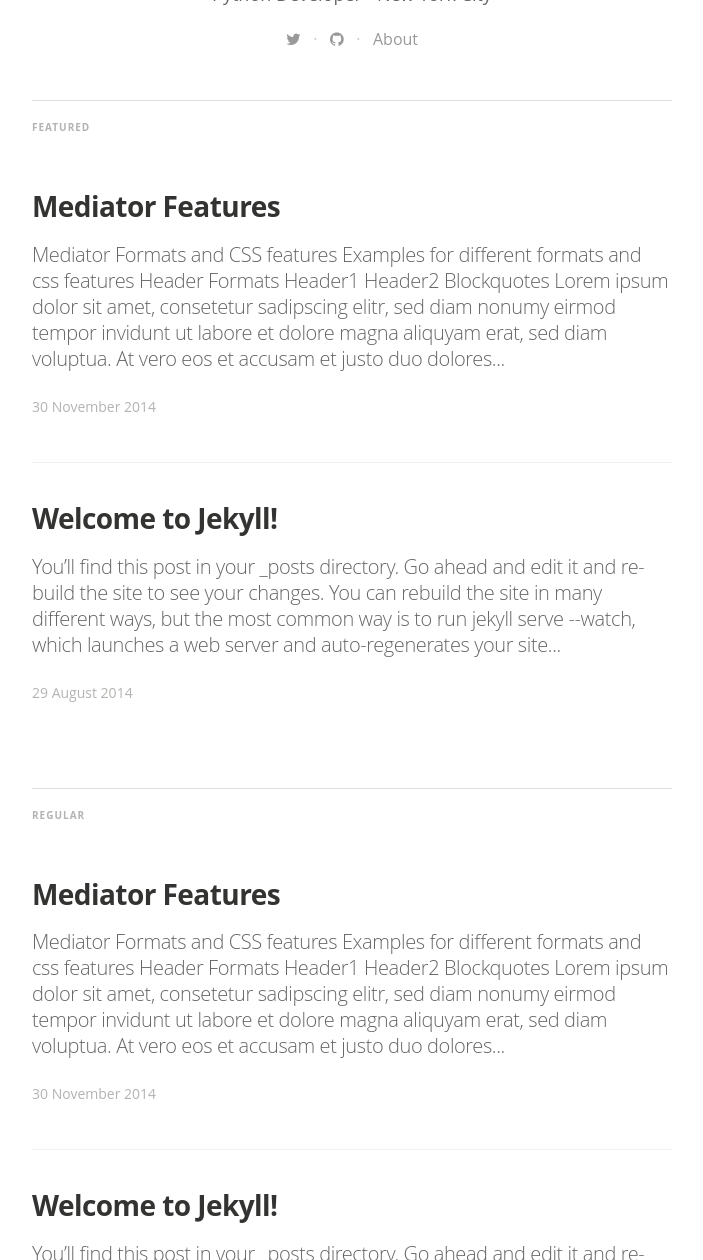
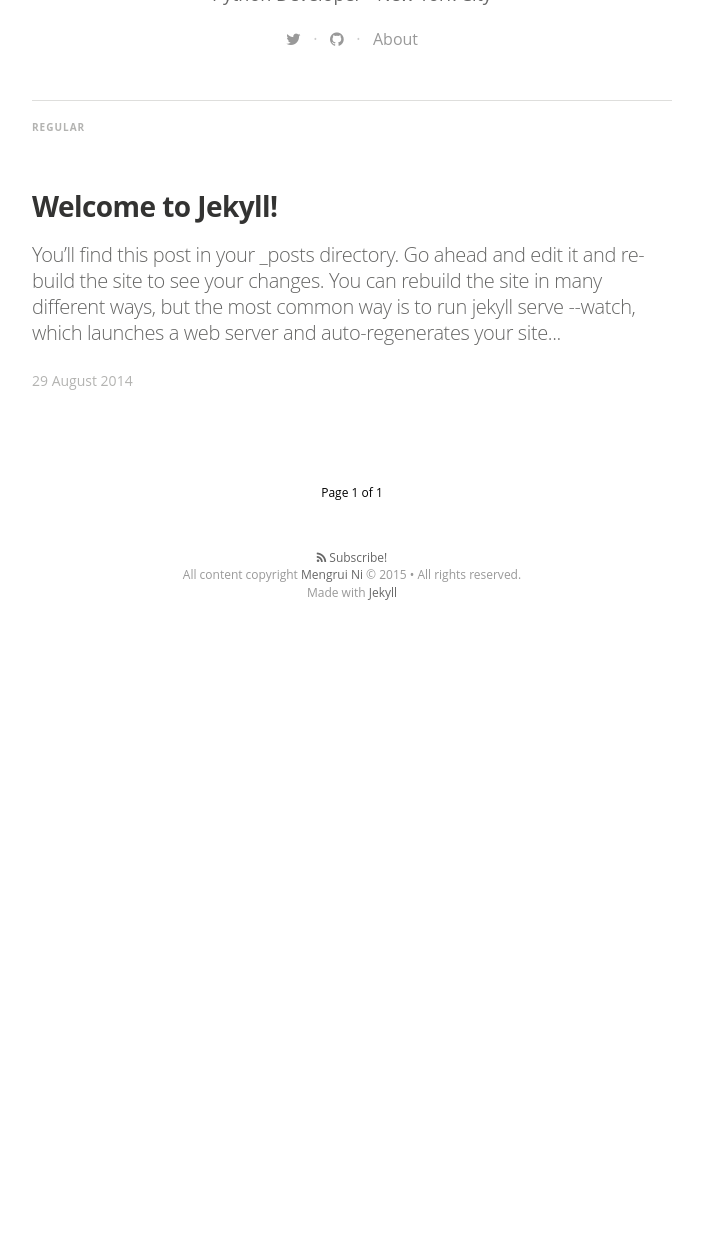
Before and after one commit to mninmr/mninmr.github.io, a Jekyll site: the page built from index.html, in a window 1280 px wide and 1400 px high, scrolled down 471 px, cut to the strip 140-1400 px from the top of the window. Shown: the whole strip, without its empty margins (288-991 px from the left). Built offline with Jekyll 4.4.1, drawn with Linux system fonts in a browser that asks for light colours; nearby versions of some CDN libraries; some web fonts are replaced; Markdown is read by kramdown in place of the engine named in the settings; the list of posts is cut into pages by our own code; after the commit the page ends 1261 px from its top, so only the background shows below that.

Commit message:
clean up site

```diff
--- a/_posts/2014-11-30-mediator_features.markdown
+++ /dev/null
@@ -1,39 +0,0 @@
----
-layout: post
-title:  "Mediator Features"
-date:   2014-11-30 14:34:25
-categories: mediator feature
-tags: featured
-image: /assets/article_images/2014-11-30-mediator_features/night-track.JPG
----
-#Mediator Formats and CSS features
-
-Examples for different formats and css features
-
-#Header Formats
-#Header1
-##Header2
-
-#Blockquotes
->Lorem ipsum dolor sit amet, consetetur sadipscing elitr, sed diam nonumy eirmod tempor invidunt ut labore et dolore magna aliquyam erat, sed diam voluptua. At vero eos et accusam et justo duo dolores et ea rebum. Stet clita kasd gubergren, no sea takimata sanctus
-
-#Lists
-##orderd lists
-1. one
-2. two
-3. three
-
-##unorderd lists
-- Apple
-- Banana
-- Plum
-
-#Links
-This is an [example link](http://example.com/ "With a Title").
-
-#Combinations
->Lorem ipsum dolor sit amet, consetetur sadipscing elitr, sed diam nonumy eirmod tempor invidunt ut labore et dolore magna aliquyam erat, sed diam voluptua. At vero eos et accusam et justo duo dolores et ea rebum. Stet clita kasd gubergren, no sea takimata sanctus
->
-> - Apple
-> - Banana
-> - Plum
--- a/index.html
+++ b/index.html
@@ -30,7 +30,7 @@
 
 <main class="content" role="main">
 
-    {% if site.tags.featured %}
+    <!-- {% if site.tags.featured %}
     <h5 class="index-headline featured"><span>Featured</span></h5>
 
     <div class="container featured">
@@ -44,13 +44,13 @@
               <p>{{ post.content | strip_html | truncatewords: 50 }}</p>
             </section>
             <div class="post-meta">
-              <time datetime="{{ post.date | date_to_long_string }}">{{ post.date | date_to_long_string }}</time>
+              <time datetime="{{ post.date | date_to_long_string }}">{{ post.date | date_to_long_string }}</time> -->
   <!--            <span class="post-tags-set">on {{#foreach tags}}<span class="post-tag-{{slug}}">{{#if @first}}{{else}}, {{/if}}<a href="/tag/{{slug}}">{{name}}</a></span>{{/foreach}}</span>-->
-            </div>
+            <!-- </div>
           </div>
         </article>
       {% endfor %}
-    </div>
+    </div> -->
 
     <h5 class="index-headline normal"><span>Regular</span></h5>
     {% endif %}
```
Also changed, not shown: 6 other files.
